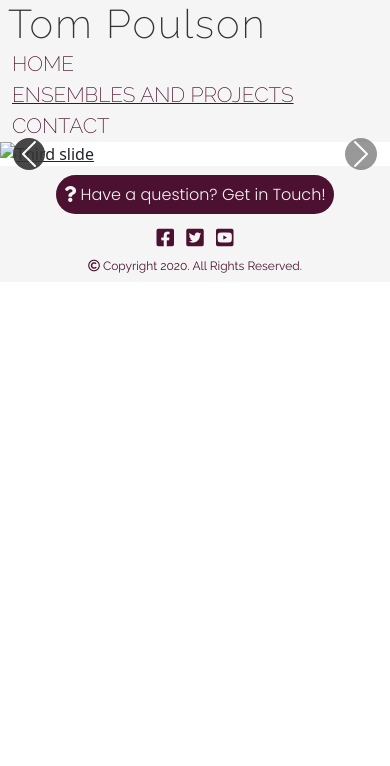
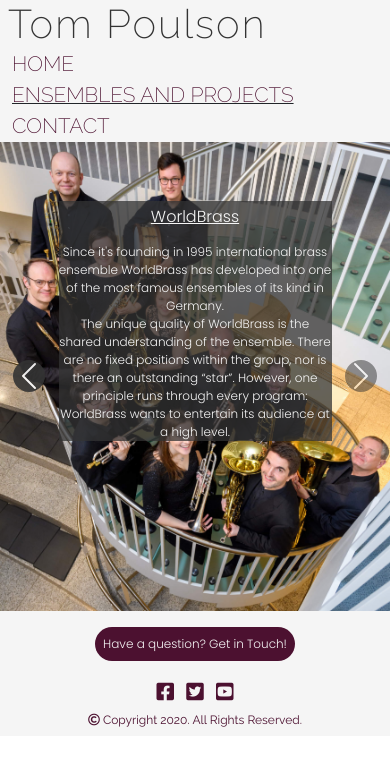
Before and after one commit to Cairi-S/tom-poulson, a plain HTML site: page ensembles.html in a window 390 px wide. Both pictures are taken after a click on the button "Previous". Drawn offline with nearby package versions, Linux system fonts and the light colour scheme.

Commit message:
Ensemble: update image SCB page. Add images for other ensembsles. About text added with placement for desktop

```diff
--- a/assets/css/style.css
+++ b/assets/css/style.css
@@ -9,10 +9,6 @@ h2{
 Buttons
 ---------------------------------------*/
 
-#contact-btn{
-    background-color: #f5f5f5;
-}
-
 #download-btn,
 #contact-btn{
     text-align: center;
@@ -22,7 +18,6 @@ Buttons
 #contact-btn i{
     color: #f5f5f5;
 }
-
 
 #download-btn a,
 #contact-btn a{
@@ -40,6 +35,35 @@ Buttons
     text-decoration: underline;
     text-transform: uppercase;
 }
+
+#ensemb-contact-btn-background{
+    background-color: #f5f5f5;
+}
+
+.ensemb-contact-btn{
+    margin: 16px 0px 16px 0px;
+}
+
+.ensemb-contact-btn a{
+    padding: 8px;
+    color: #f5f5f5;
+    background-color: #4c1130;
+    font-family: 'Poppins', sans-serif;
+    font-weight: 300;
+    color: #f5f5f5;
+    border-radius: 25px;
+    background-color: #4c1130;
+    text-decoration: none;
+}
+
+.ensemb-contact-btn:hover{
+    text-decoration: underline;
+    text-transform: uppercase;
+}
+
+
+
+
 
 /*---------------------------------------
 Header
@@ -90,7 +114,7 @@ Header
     margin-left: 0px;
 }
 
-.active{
+.menu-active{
     text-decoration: underline;
 }
 
@@ -149,7 +173,7 @@ Home page styling
     background-repeat: no-repeat;
     background-size:cover;
     width: 100%;
-    height: auto;
+    height: 100vh;
 
 }
 
@@ -173,21 +197,41 @@ Ensembles - Carousel
     border-radius: 50px;
 }
 
-.scb-carousel{
+.ensemb-carousel{
+    padding: 16px 8px;
     background-color: rgba(51, 51, 51, 0.5);
-    border-radius: 10px;
 }
 
-.scb-carousel a,
-.scb-carousel p{
+.ensemb-carousel h4{
+    margin-bottom: 16px;
+    text-align: center;
+}
+
+.ensemb-carousel a,
+.ensemb-carousel p{
     font-family: 'Poppins', sans-serif;
     font-weight: 300;
     color: #f5f5f5;
+    text-align: center;
 }
 
-.ensemb-contact-btn{
-    margin: 16px 0px 16px 0px;
+.scb-text{
+    margin-bottom: 1369px;
 }
+
+.tlp-text{
+    margin-bottom: 1808px;
+}
+
+.wb-text{
+    margin-bottom: 1440px;
+}
+
+.desktop-scb-description{
+    margin: 0;
+}
+
+
 
 /*---------------------------------------
 Media Queries
@@ -222,12 +266,12 @@ Media Queries
 @media(max-width: 862px) {
 
     #logo{
-        font-size: 2.25rem;
+        font-size: 2.5rem;
     }
 
     #navbar a{
-        margin: 0px 10px;
-        font-size: 0.9rem;
+        margin: 0px 12px;
+        font-size: 1.3rem;
     }
 
 }
@@ -259,4 +303,34 @@ Media Queries
         display: none;
     }
 
+    /*--ensembles--*/
+
+    .ensemb-carousel{
+        margin-bottom: 150px;
+        padding: 0;
+        background-color: rgba(51, 51, 51, 0.75);
+    }
+
+    .ensemb-carousel h4{
+        margin-bottom: 16px;
+    }
+
+    .ensemb-carousel a{
+        font-size: 16px;
+    }
+
+    .ensemb-carousel p{
+        margin: 0;
+        font-size: 12px;
+        text-decoration: none;
+    }
+
+    .desktop-scb-description{
+        display: none;
+    }
+
+    .ensemb-contact-btn a{
+        font-size: 12px;
+    }
+
 }
--- a/ensembles.html
+++ b/ensembles.html
@@ -24,7 +24,7 @@
                                 Home
                             </a>
                         </li>
-                        <li class="list-inline-item active">
+                        <li class="list-inline-item menu-active">
                             <a href="ensembles.html">
                                 Ensembles and Projects
                             </a>
@@ -39,32 +39,65 @@
             </div>
         </div>
     </header>
+
     <section>
         <div id="carouselExampleControls" class="carousel slide" data-interval="false">
+<!--
+    Many thanks to Bootstrap for use of their carousel.
+-->
             <div class="carousel-inner">
                 <div class="carousel-item active">
-                    <img class="d-block w-100" src="assets/images/scb-quintet.jpg" alt="Stockholm Chamber Brass">
-                    <div class="carousel-caption d-none d-md-block scb-carousel">
+                    <img class="d-block w-100" src="assets/images/scb-brassquintet.jpg" alt="Stockholm Chamber Brass posing against teal background surrounded by trumpet horn trombone tuba and percussion">
+                    <div class="carousel-caption ensemb-carousel scb-text">
                         <h4>
-                            <a href="https://www.stockholmchamberbrass.com/" target="_blank">
+                            <a href="https://www.stockholmchamberbrass.com/" target="_blank" class="mobile-scb-title">
                                 Stockholm Chamber Brass
                             </a>
                         </h4>
                         <p>
-                            Stockholm Chamber Brass regularly perform around the world, playing in major festivals such as the Bad Kissingen Sommer, Schleswig-Holstein and Niedesächsische Musiktage.  To date, the ensemble has recorded 6 critically acclaimed CDs - The American Record Guide wrote of the album <i>Clockworks</i>, “I cannot imagine that a better brass quintet has ever existed.”
+                            Stockholm Chamber Brass regularly perform around the world, playing in major festivals such as the Bad Kissingen Sommer, Schleswig-Holstein and Niedesächsische Musiktage.
                         </p>
                         <p>
+                            To date, the ensemble has recorded 6 critically acclaimed CDs, The American Record Guide wrote of the album <i>Clockworks</i>, “I cannot imagine that a better brass quintet has ever existed.”
+                        </p>
+                        <p class="desktop-scb-description">
                             Alongside creating a legacy of repertoire for Brass Quintet, the group are passionate educators and regularly give masterclasses to the next generation of brass musicians.  For over 30 years Stockholm Chamber Brass has helped develop brass quintet playing to the highest level around the world and they are now looking to help inspire both the next generation of brass ensembles and the next generation of composers.  For the past 6 years the group has run the Stockholm Chamber Brass Academy in idyllic Leksand, Sweden.  More information on the course, and how to apply, can be found
                             <a href="https://www.scbrassacademy.com/" target="_blank">here</a>.
                         </p>
                     </div>
                 </div>
+
                 <div class="carousel-item">
-                    <img class="d-block w-100" src="..." alt="Second slide">
+                    <img class="d-block w-100" src="assets/images/tlp-project.jpg" alt="Promotion poster for composition The Last Post">
+                    <div class="carousel-caption ensemb-carousel tlp-text">
+                        <h4>
+                            <a href="https://www.thelastpost.info/" target="_blank">
+                                The Last Post
+                            </a>
+                        </h4>
+                        <p>
+                            Towards the close of WW2, Army signaller Dennis Marshall wrote a series of moving letters to his fiancée, tracing his journey and his experiences. Inspired by the Last Post bugle call, the work is a very personal exploration of war and memory in an intimate setting, where audiences can experience the letters together.
+                        </p>
+                    </div>
                 </div>
+
                 <div class="carousel-item">
-                    <img class="d-block w-100" src="..." alt="Third slide">
+                    <img class="d-block w-100" src="assets/images/wb-tenpiecebrass.jpg" alt="WorldBrass members posing with their instruments against a white background">
+                    <div class="carousel-caption ensemb-carousel wb-text">
+                        <h4>
+                            <a href="https://www.worldbrass.com/pages/de/willkommen.php" target="_blank">
+                                WorldBrass
+                            </a>
+                        </h4>
+                        <p>
+                            Since it's founding in 1995 international brass ensemble WorldBrass has developed into one of the most famous ensembles of its kind in Germany.
+                        </p>
+                        <p>
+                            The unique quality of WorldBrass is the shared understanding of the ensemble. There are no fixed positions within the group, nor is there an outstanding “star”. However, one principle runs through every program: WorldBrass wants to entertain its audience at a high level.
+                        </p>
+                    </div>
                 </div>
+
             </div>
             <a class="carousel-control-prev slider" href="#carouselExampleControls" role="button" data-slide="prev">
                 <span class="carousel-control-prev-icon" aria-hidden="true"></span>
@@ -76,14 +109,16 @@
             </a>
         </div>
 
-        <div id="contact-btn" class="row g-0">
-            <div class="col-md-4 offset-md-4 ensemb-contact-btn">
+        <div id="ensemb-contact-btn-background" class="row g-0 justify-content-center">
+            <div class="col-md-4 ensemb-contact-btn d-flex justify-content-center text-center">
                 <a href="#" target="_blank">
-                    <i class="fas fa-question"></i> Have a question?  Get in Touch!
+                    Have a question?  Get in Touch!
                 </a>
             </div>
         </div>
+
     </section>
+
     <footer>
         <div id="home-footer" class="container-fluid">
             <div id="social-icons" class="row g-0">
```
Also changed, not shown: assets/images/scb-brassquintet.jpg (added), assets/images/tlp-project.jpg (added), assets/images/wb-tenpiecebrass.jpg (added).
